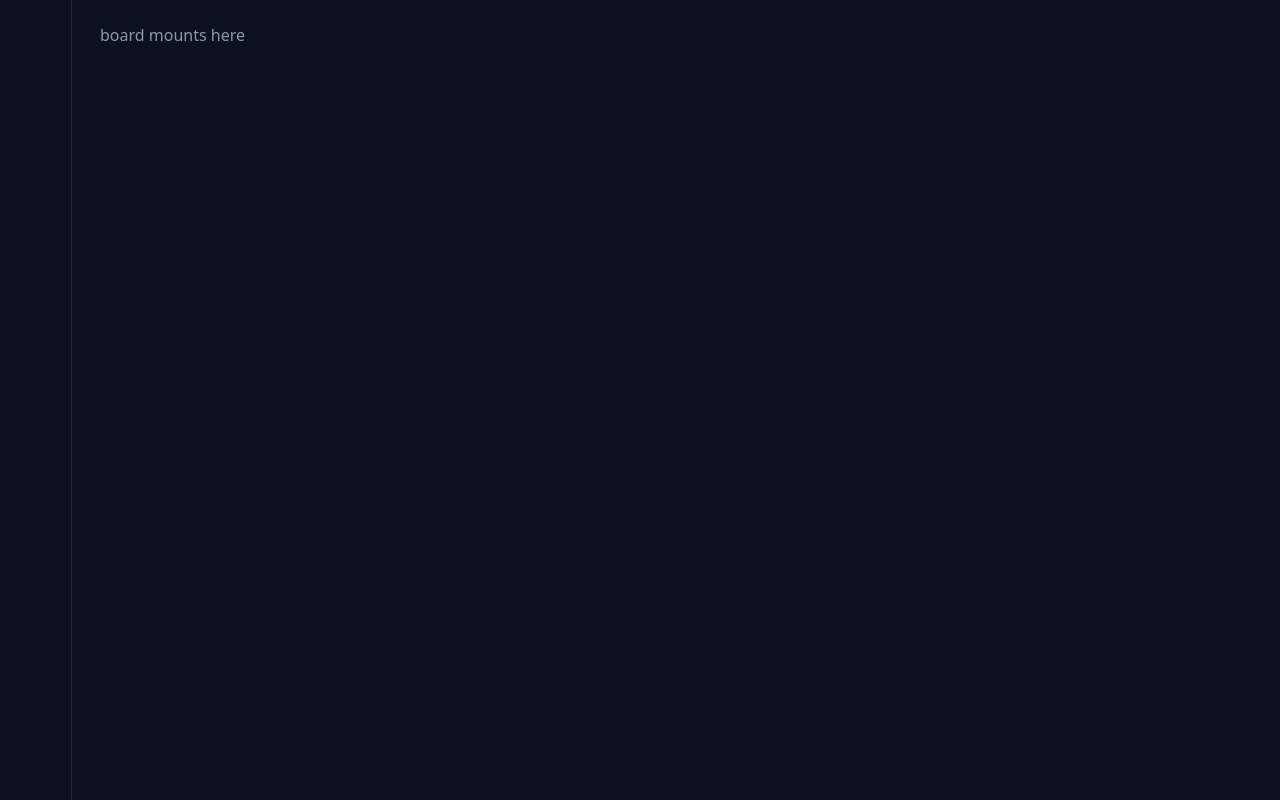
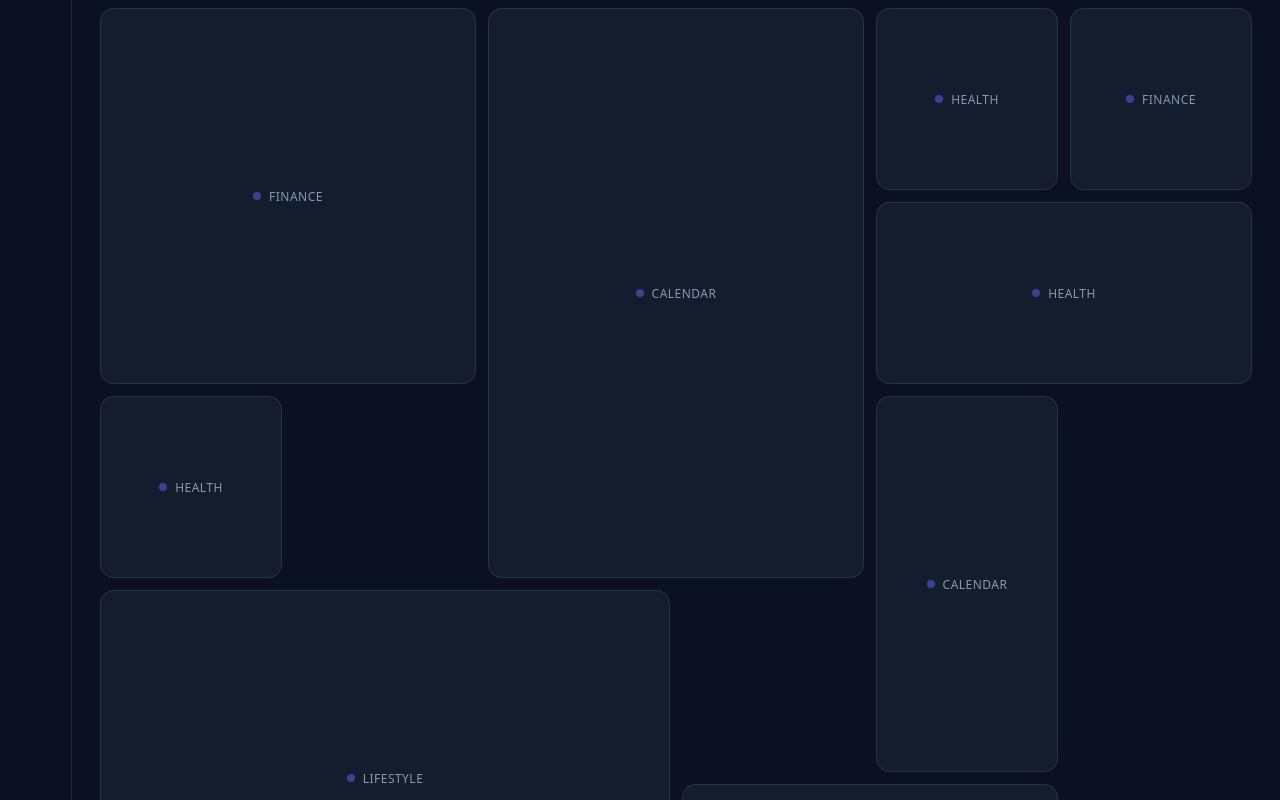
Before and after one commit to ben-yeung/bento-dash, a Next.js app: page / in a window 1280 px wide. Built offline with nearby package versions, Linux system fonts and the light colour scheme.

Commit message:
feat: static bento board render from store
Co-Authored-By: Claude Opus 4.8 <noreply@anthropic.com>

```diff
--- /dev/null
+++ b/components/board/BentoBoard.module.css
@@ -0,0 +1,7 @@
+.board {
+  display: grid;
+  grid-template-columns: repeat(6, 1fr);
+  gap: var(--gap);
+  width: 100%;
+  padding-top: 8px;
+}
--- /dev/null
+++ b/components/board/BentoBoard.tsx
@@ -0,0 +1,26 @@
+'use client';
+import { useRef } from 'react';
+import { LayoutGroup } from 'motion/react';
+import styles from './BentoBoard.module.css';
+import { Widget } from './Widget';
+import { useBoard } from '@/lib/state/boardStore';
+import { useGridMetrics } from '@/lib/hooks/useGridMetrics';
+
+export function BentoBoard() {
+  const boardRef = useRef<HTMLDivElement>(null);
+  const metrics = useGridMetrics(boardRef);
+  const widgets = useBoard((s) => s.widgets);
+  return (
+    <div
+      ref={boardRef}
+      className={styles.board}
+      style={{ gridAutoRows: `${metrics.cellSize}px` }}
+    >
+      <LayoutGroup>
+        {widgets.map((w) => (
+          <Widget key={w.id} widget={w} />
+        ))}
+      </LayoutGroup>
+    </div>
+  );
+}
--- /dev/null
+++ b/components/board/Widget.module.css
@@ -0,0 +1,19 @@
+.tile {
+  position: relative;
+  background: var(--surface);
+  border: 1px solid var(--border-hairline);
+  border-radius: var(--radius-tile);
+  overflow: hidden;
+  user-select: none;
+  cursor: grab;
+  touch-action: none;
+}
+.tile:active {
+  cursor: grabbing;
+}
+.tile[data-dragging='true'] {
+  opacity: 0.35;
+}
+.tile[data-dimmed='true'] {
+  opacity: 0.18;
+}
--- /dev/null
+++ b/components/board/Widget.tsx
@@ -0,0 +1,32 @@
+'use client';
+import { type CSSProperties } from 'react';
+import { motion } from 'motion/react';
+import styles from './Widget.module.css';
+import { WidgetSkeleton } from '@/components/widgets/WidgetSkeleton';
+import type { WidgetLayout } from '@/lib/grid/types';
+
+interface WidgetProps {
+  widget: WidgetLayout;
+  dragging?: boolean;
+  dimmed?: boolean;
+}
+
+export function Widget({ widget, dragging = false, dimmed = false }: WidgetProps) {
+  const style: CSSProperties = {
+    gridColumn: `${widget.x + 1} / span ${widget.w}`,
+    gridRow: `${widget.y + 1} / span ${widget.h}`,
+  };
+  return (
+    <motion.div
+      layout
+      layoutId={widget.id}
+      transition={{ type: 'spring', stiffness: 520, damping: 42, mass: 0.7 }}
+      className={styles.tile}
+      style={style}
+      data-dragging={dragging}
+      data-dimmed={dimmed}
+    >
+      <WidgetSkeleton category={widget.category} />
+    </motion.div>
+  );
+}
--- a/components/shell/AppShell.tsx
+++ b/components/shell/AppShell.tsx
@@ -1,6 +1,7 @@
 'use client';
 import styles from './AppShell.module.css';
 import { ThemeController } from './ThemeController';
+import { BentoBoard } from '@/components/board/BentoBoard';
 
 export function AppShell() {
   return (
@@ -9,7 +10,7 @@ export function AppShell() {
       <aside aria-label="utility bar" style={{ borderRight: '1px solid var(--border-hairline)' }} />
       <div className={styles.main}>
         <div className={styles.scroll}>
-          <div style={{ padding: '24px 0', color: 'var(--muted)' }}>board mounts here</div>
+          <BentoBoard />
         </div>
       </div>
     </div>
--- /dev/null
+++ b/components/widgets/WidgetSkeleton.module.css
@@ -0,0 +1,19 @@
+.body {
+  width: 100%;
+  height: 100%;
+  display: flex;
+  align-items: center;
+  justify-content: center;
+  color: var(--muted);
+  font-size: 12px;
+  letter-spacing: 0.04em;
+  text-transform: uppercase;
+}
+.dot {
+  width: 8px;
+  height: 8px;
+  border-radius: 50%;
+  background: var(--accent);
+  opacity: 0.5;
+  margin-right: 8px;
+}
--- /dev/null
+++ b/components/widgets/WidgetSkeleton.tsx
@@ -0,0 +1,11 @@
+import styles from './WidgetSkeleton.module.css';
+import type { Category } from '@/lib/grid/types';
+
+export function WidgetSkeleton({ category }: { category: Category }) {
+  return (
+    <div className={styles.body}>
+      <span className={styles.dot} />
+      {category}
+    </div>
+  );
+}
--- /dev/null
+++ b/lib/hooks/useGridMetrics.ts
@@ -0,0 +1,22 @@
+'use client';
+import { useEffect, useState, type RefObject } from 'react';
+import { COLS, GRID_GAP } from '@/lib/grid/types';
+import type { GridMetrics } from '@/lib/grid/collision';
+
+export function useGridMetrics(ref: RefObject<HTMLElement | null>): GridMetrics {
+  const [metrics, setMetrics] = useState<GridMetrics>({ cellSize: 100, gap: GRID_GAP, cols: COLS });
+  useEffect(() => {
+    const el = ref.current;
+    if (!el) return;
+    const update = () => {
+      const width = el.clientWidth;
+      const cellSize = (width - (COLS - 1) * GRID_GAP) / COLS;
+      setMetrics({ cellSize, gap: GRID_GAP, cols: COLS });
+    };
+    update();
+    const ro = new ResizeObserver(update);
+    ro.observe(el);
+    return () => ro.disconnect();
+  }, [ref]);
+  return metrics;
+}
```
